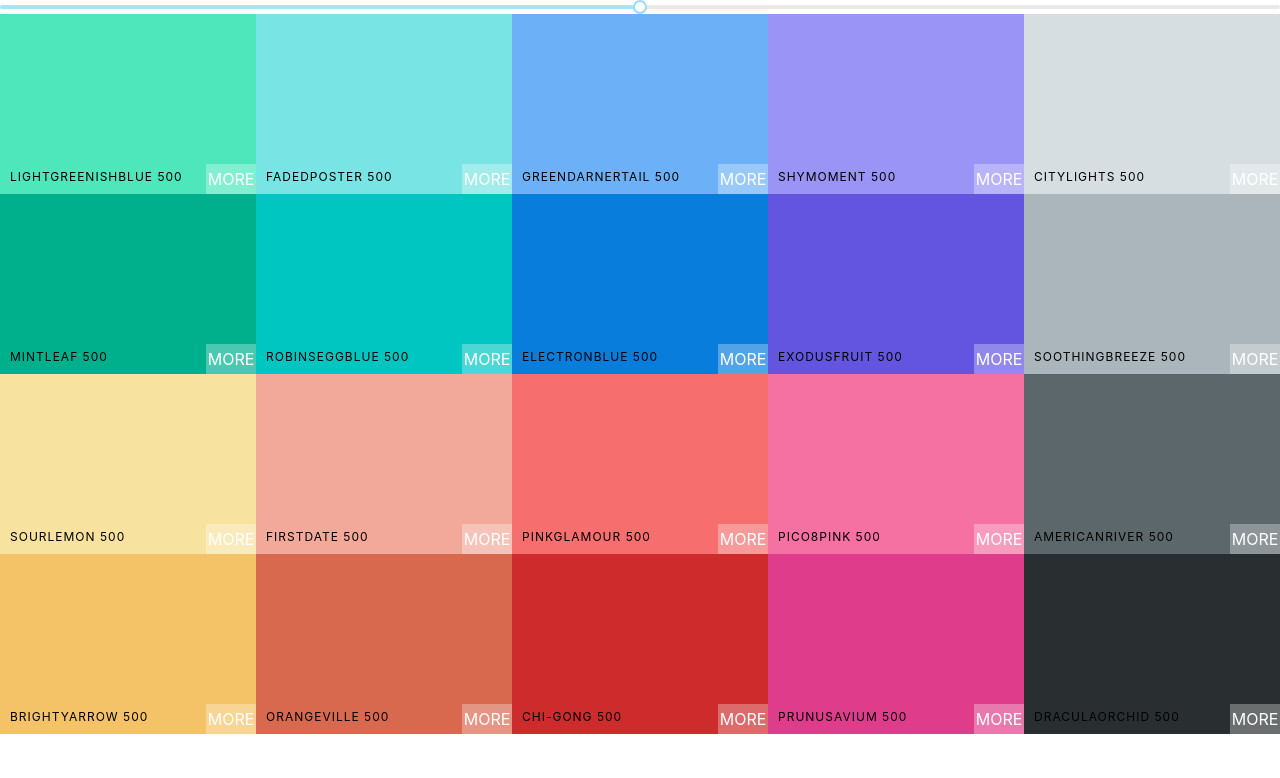
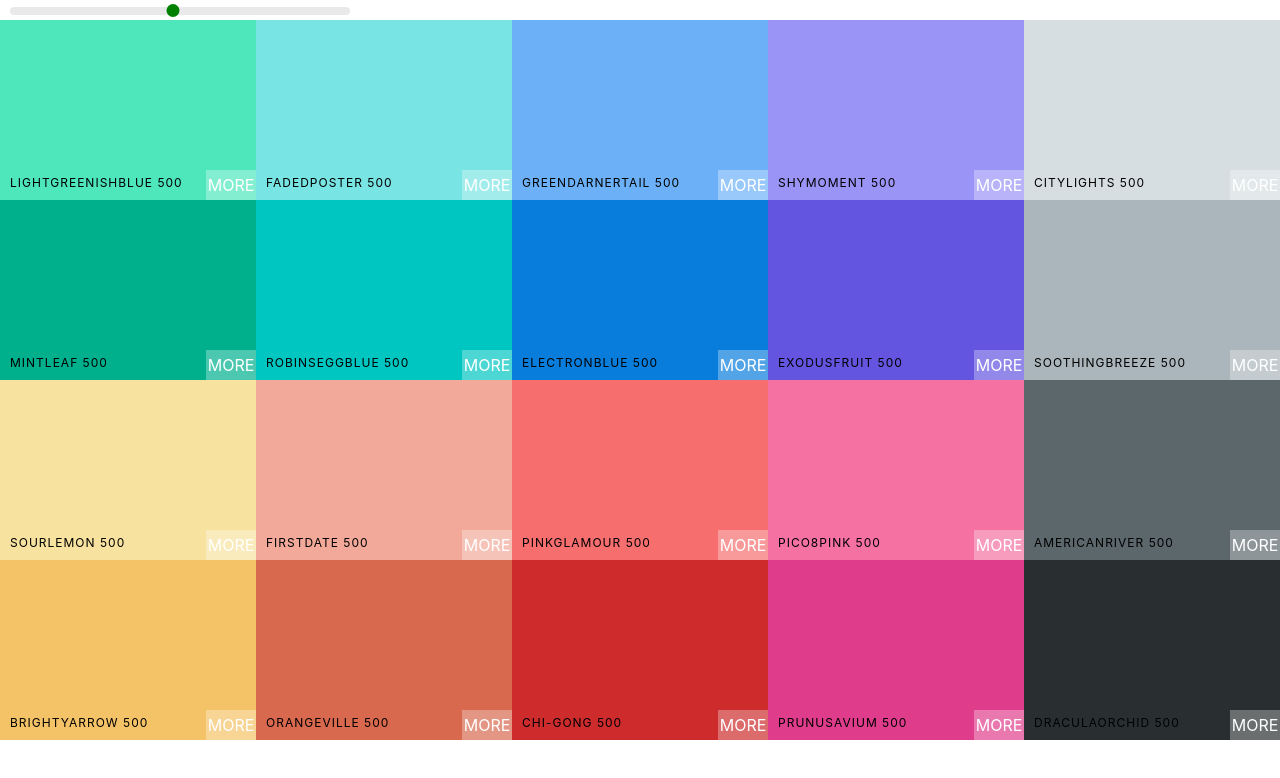
Before and after one commit to nikhilknick/cooolors, a React (Create React App) app: page / in a window 1280 px wide. Shown: the top 778 px of the page. Built offline with nearby package versions, Linux system fonts and the light colour scheme.

Commit message:
Style slider

```diff
--- a/src/Palette.css
+++ b/src/Palette.css
@@ -6,3 +6,30 @@
 .Palette-colors{
     height: 90%;
 }
+
+.slider{
+    width:340px;
+    margin: 0 10px;
+    display: inline-block;
+}
+
+.rc-slider-track{
+    background-color: transparent;
+}
+.rc-slider-rail{
+    height: 8px;
+}
+.rc-slider-handle,
+.rc-slider-handle:active,
+.rc-slider-handle:hover,
+.rc-slider-handle:focus
+{
+    background-color: green;
+    outline: none;
+    border: 2px solid green;
+    box-shadow: none;
+    width: 13px;
+    height: 13px;
+    margin-left: -7px;
+    margin-top: -3px;
+}
--- a/src/Palette.js
+++ b/src/Palette.js
@@ -1,8 +1,9 @@
 import React, { Component } from "react";
 import ColorBox from "./ColorBox";
-import "./Palette.css";
+
 import Slider, { Range } from "rc-slider";
 import "rc-slider/assets/index.css";
+import "./Palette.css";
 
 export default class Palette extends Component {
   constructor(props) {
@@ -25,6 +26,7 @@
 
     return (
       <div className="Palette">
+          <div className="slider">
         <Slider
           defaultValue={this.state.level}
           min={100}
@@ -32,6 +34,7 @@
           step={100}
           onAfterChange={this.changeLevel}
         />
+        </div>
         {/* Navbar goes here */}
         <div className="Palette-colors">{colorBoxes}</div>
         {/* footer eventually */}
```
